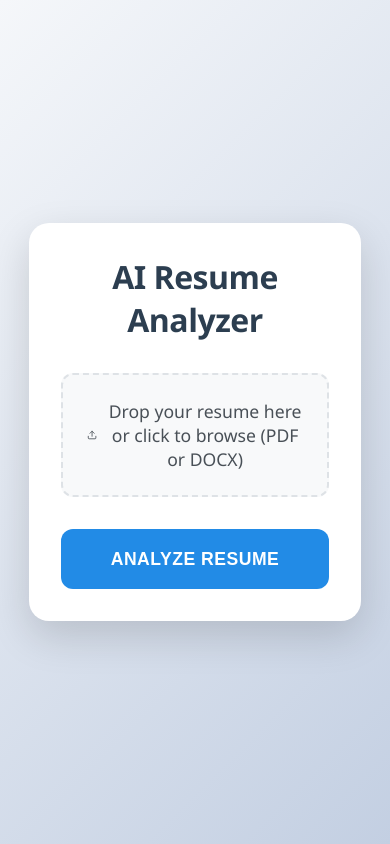
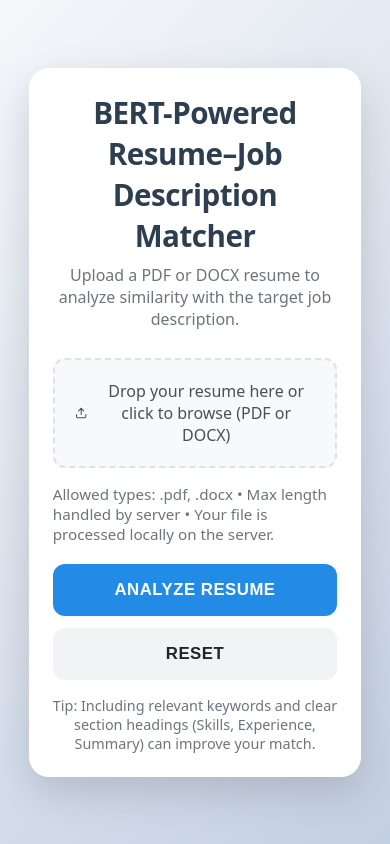
Before and after one commit to meruva-lokesh/BERT-Powered-Resume-Analyzer, a Flask app: page / in a window 390 px wide. Run offline with Flask 3, Linux system fonts and the light colour scheme.

Commit message:
I have updated the name of the project and added some small details

```diff
--- a/templates/index.html
+++ b/templates/index.html
@@ -1,227 +1,378 @@
 <!DOCTYPE html>
 <html lang="en">
 <head>
-    <meta charset="UTF-8">
-    <meta name="viewport" content="width=device-width, initial-scale=1.0">
+  <meta charset="UTF-8" />
+  <meta name="viewport" content="width=device-width, initial-scale=1.0"/>
   <title>BERT-Powered Resume–Job Description Matcher</title>
   <style>
-        * {
-            margin: 0;
-            padding: 0;
-            box-sizing: border-box;
+    * { margin: 0; padding: 0; box-sizing: border-box; }
+    :root {
+      --bg1: #f5f7fa;
+      --bg2: #c3cfe2;
+      --card: #ffffff;
+      --primary: #228be6;
+      --primary-600: #1971c2;
+      --muted: #495057;
+      --border: #dee2e6;
+      --border-strong: #ced4da;
+      --good: #40c057;
+      --warn: #fd7e14;
+      --info: #ffd43b;
+      --shadow-strong: 0 15px 40px rgba(0, 0, 0, 0.15);
+      --shadow: 0 5px 15px rgba(34, 139, 230, 0.3);
     }
-
     body {
-            font-family: 'Segoe UI', Tahoma, Geneva, Verdana, sans-serif;
-            background: linear-gradient(135deg, #f5f7fa 0%, #c3cfe2 100%);
+      font-family: system-ui, -apple-system, Segoe UI, Roboto, Helvetica, Arial, "Apple Color Emoji", "Segoe UI Emoji";
+      background: linear-gradient(135deg, var(--bg1) 0%, var(--bg2) 100%);
       min-height: 100vh;
       display: flex;
       justify-content: center;
       align-items: center;
       padding: 20px;
+      color: #1f2937;
     }
-
     .container {
       width: 90%;
-            max-width: 800px;
-            background: white;
-            padding: 3rem;
+      max-width: 880px;
+      background: var(--card);
+      padding: 2.5rem;
       border-radius: 20px;
-            box-shadow: 0 15px 40px rgba(0, 0, 0, 0.15);
+      box-shadow: var(--shadow-strong);
       margin: 2rem auto;
     }
-
-        h1 {
+    header h1 {
       color: #2c3e50;
-            margin-bottom: 2rem;
-            font-size: 2.5rem;
+      margin-bottom: 0.5rem;
+      font-size: 2.2rem;
       text-align: center;
-            font-weight: 700;
+      font-weight: 800;
       letter-spacing: -0.5px;
+    }
+    header p.sub {
+      text-align: center;
+      color: #6c757d;
+      margin-bottom: 1.75rem;
     }
 
     form {
       display: flex;
       flex-direction: column;
-            gap: 2rem;
+      gap: 1.25rem;
     }
-
     .file-input-wrapper {
       position: relative;
       overflow: hidden;
-            display: inline-block;
+      display: block;
       width: 100%;
     }
-
     .file-input-wrapper input[type=file] {
-            font-size: 100px;
       position: absolute;
-            left: 0;
-            top: 0;
+      inset: 0;
       opacity: 0;
       cursor: pointer;
       height: 100%;
       width: 100%;
+      font-size: 0;
+    }
+    .file-input-label {
+      display: flex;
+      padding: 1.75rem;
+      background: #f8f9fa;
+      border: 2.5px dashed var(--border);
+      border-radius: 12px;
+      text-align: center;
+      color: var(--muted);
+      transition: all 0.25s ease;
+      align-items: center;
+      justify-content: center;
+      gap: 10px;
+      min-height: 120px;
+      user-select: none;
+    }
+    .file-input-label:hover {
+      background: #e9ecef;
+      border-color: var(--primary);
+      color: var(--primary);
+    }
+    .file-input-label.dragover {
+      background: #e7f5ff;
+      border-color: var(--primary);
+      color: var(--primary);
+    }
+    .file-hint {
+      font-size: 0.95rem;
+      color: #6c757d;
+      margin-top: -0.25rem;
     }
 
-        .file-input-label {
+    .actions {
       display: flex;
-            padding: 2rem;
-            background: #f8f9fa;
-            border: 2.5px dashed #dee2e6;
-            border-radius: 12px;
-            text-align: center;
-            color: #495057;
-            transition: all 0.3s ease;
-            align-items: center;
-            justify-content: center;
-            font-size: 1.1rem;
+      gap: 0.75rem;
+      flex-wrap: wrap;
     }
-
-        .file-input-label:hover {
-            background: #e9ecef;
-            border-color: #4dabf7;
-            color: #228be6;
-        }
-
     button {
-            padding: 1.2rem;
-            background: #228be6;
+      padding: 1rem 1.25rem;
+      background: var(--primary);
       color: white;
       border: none;
       border-radius: 12px;
       cursor: pointer;
-            font-size: 1.2rem;
-            font-weight: 600;
-            transition: all 0.3s ease;
+      font-size: 1.05rem;
+      font-weight: 700;
+      transition: all 0.25s ease;
       text-transform: uppercase;
       letter-spacing: 0.5px;
     }
-
     button:hover {
-            background: #1971c2;
-            transform: translateY(-2px);
-            box-shadow: 0 5px 15px rgba(34, 139, 230, 0.3);
+      background: var(--primary-600);
+      transform: translateY(-1px);
+      box-shadow: var(--shadow);
+    }
+    button:active { transform: translateY(0); }
+    .btn-secondary {
+      background: #f1f3f5;
+      color: #212529;
+    }
+    .btn-secondary:hover {
+      background: #e9ecef;
+      box-shadow: none;
     }
 
-        button:active {
-            transform: translateY(0);
+    .status {
+      margin-top: 1.25rem;
+      padding: 1rem 1.25rem;
+      background: #fff9db;
+      color: #664d03;
+      border: 1px solid #ffe066;
+      border-radius: 12px;
+      font-size: 0.98rem;
+      display: flex;
+      align-items: center;
+      justify-content: flex-start;
+      gap: 0.75rem;
+      animation: fadeIn 0.4s ease-in;
+    }
+    .status strong { color: #5c940d; }
+
+    .results {
+      margin-top: 1.25rem;
+      display: grid;
+      gap: 0.75rem;
+    }
+    .flash, .advice {
+      padding: 1.1rem 1.25rem;
+      border-radius: 12px;
+      animation: fadeIn 0.4s ease-in;
+    }
+    .flash {
+      background: #e6fcf5;
+      color: #0b7285;
+      border: 1px solid #96f2d7;
+    }
+    .advice {
+      background: #fff4e6;
+      color: #d9480f;
+      border: 1px solid #ffc078;
+      white-space: pre-wrap;
     }
 
-        .flash {
-            margin-top: 2rem;
-            padding: 1.5rem;
-            background: #40c057;
-            color: white;
-            border-radius: 12px;
-            font-size: 1.1rem;
-            animation: fadeIn 0.5s ease-in;
-            box-shadow: 0 5px 15px rgba(64, 192, 87, 0.3);
+    .footer-note {
+      margin-top: 1rem;
+      font-size: 0.9rem;
+      color: #6c757d;
+      text-align: center;
     }
 
-        .advice {
-            margin-top: 1.5rem;
-            padding: 1.5rem;
-            background: #fd7e14;
-            color: white;
-            border-radius: 12px;
-            font-size: 1.1rem;
-            animation: fadeIn 0.5s ease-in;
-            box-shadow: 0 5px 15px rgba(253, 126, 20, 0.3);
-        }
-
-        .upload-status {
-            margin-top: 2rem;
-            padding: 1.5rem;
-            background: #ffd43b;
-            color: #495057;
-            border-radius: 12px;
-            font-size: 1.1rem;
-            display: flex;
+    .loading-overlay {
+      position: fixed;
+      inset: 0;
+      background: rgba(255, 255, 255, 0.65);
+      display: none;
       align-items: center;
       justify-content: center;
-            gap: 1rem;
-            animation: fadeIn 0.5s ease-in;
-            box-shadow: 0 5px 15px rgba(255, 212, 59, 0.3);
+      z-index: 999;
+      backdrop-filter: saturate(1.2) blur(2px);
     }
-
-        .upload-status::before {
-            content: "✓";
-            font-size: 1.4rem;
-            font-weight: bold;
+    .loading-overlay.active { display: flex; }
+    .spinner {
+      width: 54px;
+      height: 54px;
+      border-radius: 50%;
+      border: 6px solid #d0ebff;
+      border-top-color: var(--primary);
+      animation: spin 0.9s linear infinite;
     }
 
     @keyframes fadeIn {
-            from {
-                opacity: 0;
-                transform: translateY(20px);
+      from { opacity: 0; transform: translateY(8px); }
+      to   { opacity: 1; transform: translateY(0); }
     }
-            to {
-                opacity: 1;
-                transform: translateY(0);
-            }
+    @keyframes spin {
+      to { transform: rotate(360deg); }
     }
 
     @media (max-width: 768px) {
-            .container {
-                width: 95%;
-                padding: 2rem;
-            }
-
-            h1 {
-                font-size: 2rem;
-            }
-
-            button {
-                font-size: 1.1rem;
-            }
-
-            .file-input-label {
-                padding: 1.5rem;
-            }
+      .container { width: 95%; padding: 1.5rem; }
+      header h1 { font-size: 1.85rem; }
+      .file-input-label { min-height: 110px; padding: 1.25rem; }
+      button { width: 100%; }
+      .actions { flex-direction: column; }
     }
   </style>
 </head>
 <body>
-    <div class="container">
-        <h1>AI Resume Analyzer</h1>
-        <form action="/" method="post" enctype="multipart/form-data">
-            <div class="file-input-wrapper">
-                <input type="file" name="resume" id="resume" accept=".pdf,.docx" required>
-                <label for="resume" class="file-input-label">
-                    <svg xmlns="http://www.w3.org/2000/svg" width="24" height="24" viewBox="0 0 24 24" fill="none" stroke="currentColor" stroke-width="2" stroke-linecap="round" stroke-linejoin="round" style="margin-right: 10px;"><path d="M21 15v4a2 2 0 0 1-2 2H5a2 2 0 0 1-2-2v-4"></path><polyline points="17 8 12 3 7 8"></polyline><line x1="12" y1="3" x2="12" y2="15"></line></svg>
-                    Drop your resume here or click to browse (PDF or DOCX)
+  <div class="loading-overlay" id="loading">
+    <div class="spinner" aria-label="Analyzing..."></div>
+  </div>
+
+  <main class="container">
+    <header>
+      <h1>BERT-Powered Resume–Job Description Matcher</h1>
+      <p class="sub">Upload a PDF or DOCX resume to analyze similarity with the target job description.</p>
+    </header>
+
+    <form action="{{ url_for('index') }}" method="post" enctype="multipart/form-data" id="analyze-form" novalidate>
+      <div class="file-input-wrapper" id="drop-zone">
+        <input type="file" name="resume" id="resume" accept=".pdf,.docx" required aria-label="Upload resume file (PDF or DOCX)" />
+        <label for="resume" class="file-input-label" id="resume-label">
+          <svg xmlns="http://www.w3.org/2000/svg" width="24" height="24"
+               viewBox="0 0 24 24" fill="none" stroke="currentColor"
+               stroke-width="2" stroke-linecap="round" stroke-linejoin="round"
+               aria-hidden="true">
+            <path d="M21 15v4a2 2 0 0 1-2 2H5a2 2 0 0 1-2-2v-4"></path>
+            <polyline points="17 8 12 3 7 8"></polyline>
+            <line x1="12" y1="3" x2="12" y2="15"></line>
+          </svg>
+          <span id="label-text">Drop your resume here or click to browse (PDF or DOCX)</span>
         </label>
       </div>
-            <button type="submit">Analyze Resume</button>
-        </form>
+      <p class="file-hint">Allowed types: .pdf, .docx • Max length handled by server • Your file is processed locally on the server.</p>
+
+      <div class="actions">
+        <button type="submit" id="submit-btn">Analyze Resume</button>
+        <button type="button" class="btn-secondary" id="reset-btn" title="Clear selected file">Reset</button>
+      </div>
 
       {% if uploaded_file %}
-            <div class="upload-status">
-                File Uploaded: {{ uploaded_file }}
+        <div class="status" role="status" aria-live="polite">
+          <span>✓</span>
+          <div>
+            <strong>File Uploaded:</strong> {{ uploaded_file }}
+          </div>
         </div>
       {% endif %}
 
       {% with messages = get_flashed_messages() %}
         {% if messages %}
+          <section class="results" aria-live="polite" aria-atomic="true">
             {% for message in messages %}
               {% if "Match Score" in message %}
                 <div class="flash">
                   <p>{{ message }}</p>
                 </div>
-                    {% elif "PDF uploaded" in message %}
-                        <!-- Show file upload message as upload-status (in addition to above if needed) -->
-                        <div class="upload-status">
-                            {{ message }}
-                        </div>
               {% else %}
                 <div class="advice">
-                            <p>{{ message }}</p>
+                  <p>{{ message | replace('\n', '<br>') | safe }}</p>
                 </div>
               {% endif %}
             {% endfor %}
+          </section>
         {% endif %}
       {% endwith %}
-    </div>
+    </form>
+
+    <p class="footer-note">Tip: Including relevant keywords and clear section headings (Skills, Experience, Summary) can improve your match.</p>
+  </main>
+
+  <script>
+    (function () {
+      const form = document.getElementById('analyze-form');
+      const fileInput = document.getElementById('resume');
+      const label = document.getElementById('resume-label');
+      const labelText = document.getElementById('label-text');
+      const dropZone = document.getElementById('drop-zone');
+      const loading = document.getElementById('loading');
+      const submitBtn = document.getElementById('submit-btn');
+      const resetBtn = document.getElementById('reset-btn');
+
+      const validExt = ['pdf', 'docx'];
+
+      function getExt(name) {
+        const parts = name.split('.');
+        return parts.length > 1 ? parts.pop().toLowerCase() : '';
+      }
+
+      function setLabelToFile(name) {
+        labelText.textContent = name || 'Drop your resume here or click to browse (PDF or DOCX)';
+      }
+
+      function validateFile(file) {
+        const ext = getExt(file.name || '');
+        return validExt.includes(ext);
+      }
+
+      // Update label on file select
+      fileInput.addEventListener('change', () => {
+        const file = fileInput.files && fileInput.files[0];
+        if (!file) { setLabelToFile(''); return; }
+        if (!validateFile(file)) {
+          alert('Unsupported file format. Please upload a PDF or DOCX file.');
+          fileInput.value = '';
+          setLabelToFile('');
+          return;
+        }
+        setLabelToFile(file.name);
+      });
+
+      // Drag & drop highlight
+      ['dragenter', 'dragover'].forEach(evt => {
+        dropZone.addEventListener(evt, (e) => {
+          e.preventDefault(); e.stopPropagation();
+          label.classList.add('dragover');
+        });
+      });
+      ['dragleave', 'drop'].forEach(evt => {
+        dropZone.addEventListener(evt, (e) => {
+          e.preventDefault(); e.stopPropagation();
+          label.classList.remove('dragover');
+        });
+      });
+      dropZone.addEventListener('drop', (e) => {
+        const dt = e.dataTransfer;
+        if (!dt || !dt.files || !dt.files.length) return;
+        const file = dt.files[0];
+        if (!validateFile(file)) {
+          alert('Unsupported file format. Please upload a PDF or DOCX file.');
+          return;
+        }
+        // Assign dropped file to input
+        fileInput.files = dt.files;
+        setLabelToFile(file.name);
+      });
+
+      // Submit: show loading overlay
+      form.addEventListener('submit', (e) => {
+        if (!fileInput.files || !fileInput.files.length) {
+          e.preventDefault();
+          alert('Please select a resume file first.');
+          return;
+        }
+        const file = fileInput.files[0];
+        if (!validateFile(file)) {
+          e.preventDefault();
+          alert('Unsupported file format. Please upload a PDF or DOCX file.');
+          return;
+        }
+        loading.classList.add('active');
+        submitBtn.disabled = true;
+      });
+
+      // Reset selection
+      resetBtn.addEventListener('click', () => {
+        fileInput.value = '';
+        setLabelToFile('');
+      });
+    })();
+  </script>
 </body>
 </html>
```
Also changed, not shown: 1 other file. Lines whose indentation alone changed are shown as unchanged.
